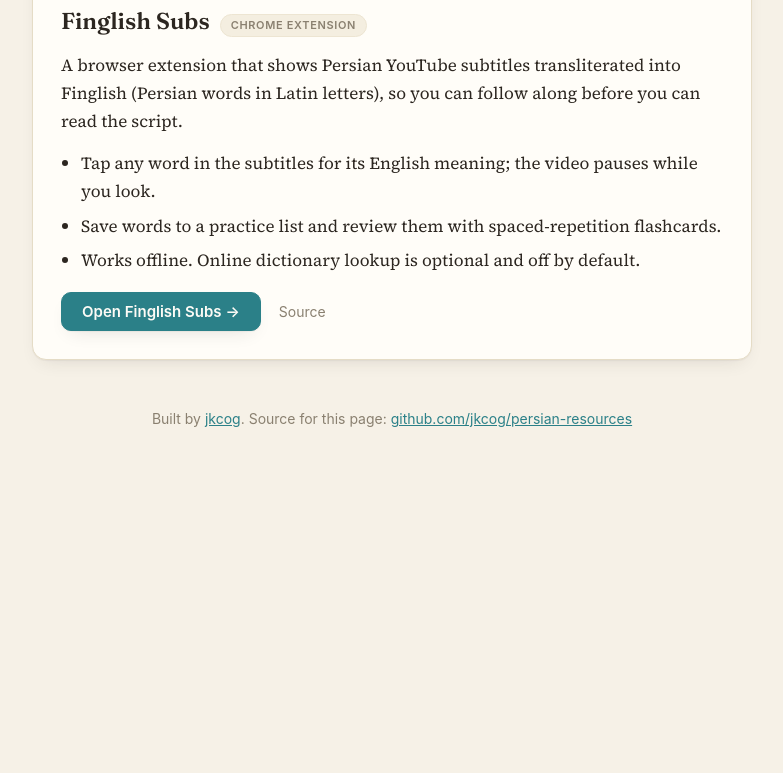
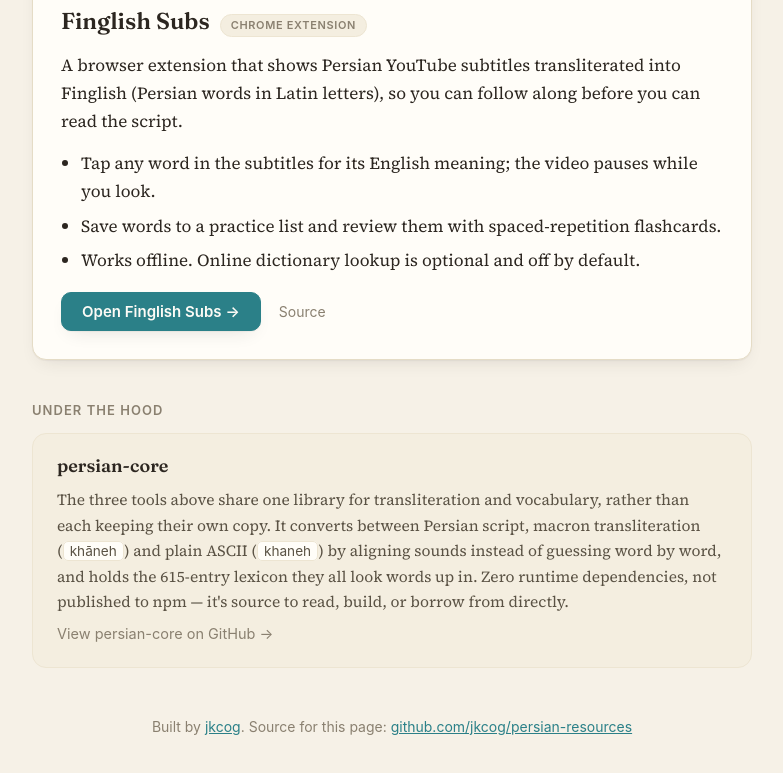
Before and after one commit to jkcog/persian-resources, a plain HTML site: page index.html in a window 1280 px wide. Shown: the part 2653-3426 px from the top of the page, without its empty margins (248-1031 px from the left). Before the commit the page ends 3162 px from the top, so only its background shows below. Drawn offline with Linux system fonts and the light colour scheme.

Commit message:
Add persian-core to the page as an "Under the hood" section
Co-Authored-By: Claude Sonnet 5 <noreply@anthropic.com>
Claude-Session: https://claude.ai/code/session_01BMYQiEAYykVcBdUJa1zKZf

```diff
--- a/index.html
+++ b/index.html
@@ -81,6 +81,22 @@
     </div>
   </div>
 
+  <div class="under-hood">
+    <h3>Under the hood</h3>
+    <div class="lib">
+      <h2>persian-core</h2>
+      <p>
+        The three tools above share one library for transliteration and vocabulary, rather
+        than each keeping their own copy. It converts between Persian script, macron
+        transliteration (<code>khāneh</code>) and plain ASCII (<code>khaneh</code>) by aligning
+        sounds instead of guessing word by word, and holds the 615-entry lexicon they all look
+        words up in. Zero runtime dependencies, not published to npm — it's source to read,
+        build, or borrow from directly.
+      </p>
+      <a class="source" href="https://github.com/jkcog/persian-core">View persian-core on GitHub →</a>
+    </div>
+  </div>
+
   <footer>
     Built by <a href="https://github.com/jkcog">jkcog</a>. Source for this page: <a href="https://github.com/jkcog/persian-resources">github.com/jkcog/persian-resources</a>
   </footer>
--- a/style.css
+++ b/style.css
@@ -47,9 +47,21 @@ header .fa{font-family:var(--fa);font-weight:400}
 .source{margin-left:14px;font:14px/1 var(--sans);color:var(--dim);text-decoration:none}
 .source:hover{color:var(--accent-ink)}
 
+.under-hood{margin-top:44px}
+.under-hood h3{font:600 13px/1 var(--sans);text-transform:uppercase;letter-spacing:.08em;
+  color:var(--dim);margin-bottom:16px}
+.lib{background:var(--card2);border:1px solid var(--line-soft);border-radius:var(--radius);
+  padding:20px 24px}
+.lib h2{font:600 18px/1.3 var(--display);margin-bottom:10px}
+.lib p{font-size:15.5px;color:#5a5244}
+.lib code{background:var(--card);border:1px solid var(--line-soft);padding:1px 6px;
+  border-radius:5px;font-size:.88em;font-family:var(--sans)}
+.lib .source{margin-left:0;margin-top:12px;display:inline-block;font-size:14.5px}
+
 footer{color:var(--dim);font:14px/1.5 var(--sans);text-align:center;margin-top:48px}
 
 @media (max-width:560px){
   header h1{font-size:31px}
   .project-body{padding:22px 20px 24px}
+  .lib{padding:18px 20px}
 }
```
